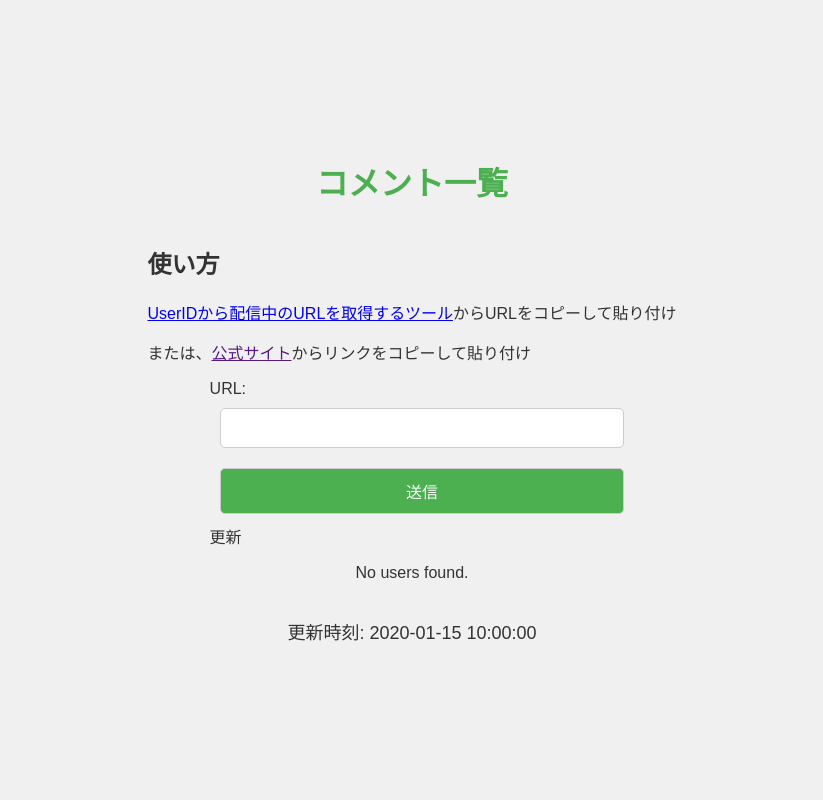
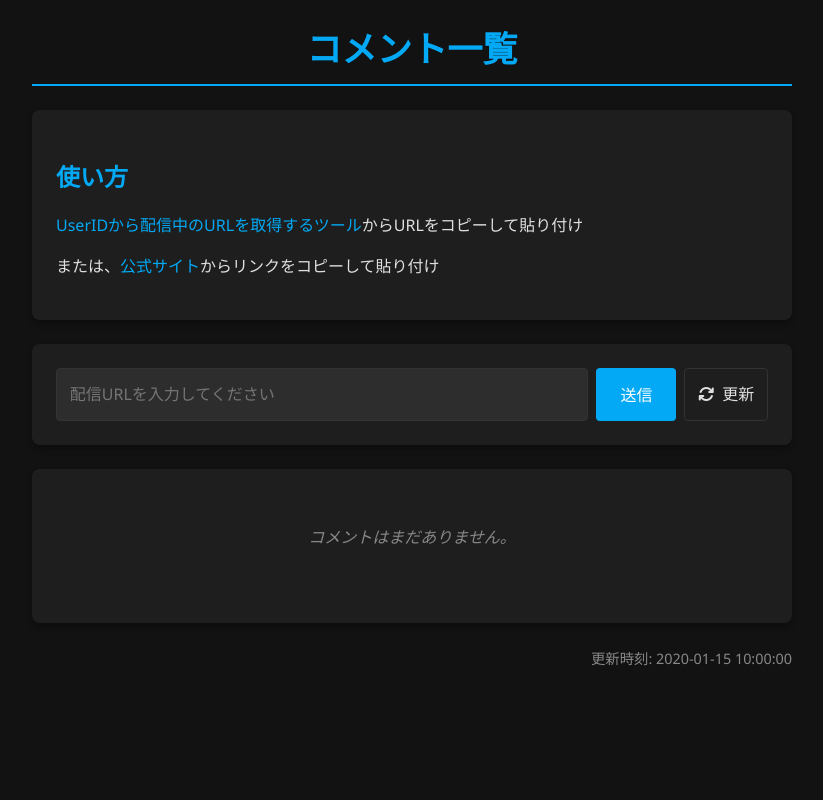
Before and after one commit to saipi-1129/mirrativ-Comment, a Flask app: template templates/index.html in a window 1280 px wide. Shown: the whole page, without its empty margins (228-1051 px from the left). Run offline with Flask 3, Linux system fonts and the light colour scheme; the template is opened without the code that fills it: most values are stand-ins (such as "Sample title", 1, 10 or a date in 2020).

Commit message:
Update index.html

```diff
--- a/templates/index.html
+++ b/templates/index.html
@@ -3,160 +3,233 @@
   <head>
     <meta charset="UTF-8" />
     <meta name="viewport" content="width=device-width, initial-scale=1.0" />
-    <!-- <meta http-equiv="refresh" content="2; URL="> -->
     <title>オンラインユーザー</title>
+    <link rel="stylesheet" href="https://cdnjs.cloudflare.com/ajax/libs/font-awesome/6.5.1/css/all.min.css" />
     <style>
-      body {
-        font-family: Arial, sans-serif;
-        background-color: #f0f0f0;
-        color: #333;
+      :root {
+        --bg-color: #121212;
+        --text-color: #e0e0e0;
+        --accent-color: #03a9f4;
+        --card-bg: #1e1e1e;
+        --input-bg: #2d2d2d;
+        --border-color: #333;
+        --success: #4caf50;
+        --error: #f44336;
+      }
+
+      * {
         margin: 0;
         padding: 0;
-        display: flex;
-        flex-direction: column;
-        align-items: center;
-        justify-content: center;
-        min-height: 100vh;
-        box-sizing: border-box; /* スクロールバーのズレ対策 */
+        box-sizing: border-box;
+        font-family: 'Segoe UI', Tahoma, Geneva, Verdana, sans-serif;
+      }
+
+      body {
+        background-color: var(--bg-color);
+        color: var(--text-color);
+        line-height: 1.6;
+        padding: 20px;
+        max-width: 800px;
+        margin: 0 auto;
       }
 
       h1 {
-        color: #4caf50;
+        font-size: 2.2rem;
+        margin-bottom: 1.5rem;
         text-align: center;
-        font-size: 2em; /* モバイルでも読みやすいサイズに */
+        color: var(--accent-color);
+        border-bottom: 2px solid var(--accent-color);
+        padding-bottom: 0.5rem;
       }
 
-      input,
-      button {
-        padding: 10px;
-        margin: 10px;
-        border: 1px solid #ccc;
-        border-radius: 5px;
-        font-size: 16px;
-        width: 100%; /* モバイル画面に合わせるために幅を100%に */
-        box-sizing: border-box;
+      h2 {
+        font-size: 1.5rem;
+        margin: 1.5rem 0 1rem;
+        color: var(--accent-color);
+      }
+
+      .card {
+        background-color: var(--card-bg);
+        border-radius: 8px;
+        padding: 1.5rem;
+        margin-bottom: 1.5rem;
+        box-shadow: 0 4px 6px rgba(0, 0, 0, 0.3);
+      }
+
+      p {
+        margin-bottom: 1rem;
+      }
+
+      a {
+        color: var(--accent-color);
+        text-decoration: none;
+        transition: color 0.2s;
+      }
+
+      a:hover {
+        text-decoration: underline;
+        color: #29b6f6;
+      }
+
+      .url-form {
+        display: flex;
+        flex-direction: column;
+        gap: 0.8rem;
+      }
+
+      .input-group {
+        display: flex;
+        flex-direction: row;
+        gap: 0.5rem;
+      }
+
+      input {
+        flex: 1;
+        padding: 0.8rem;
+        background-color: var(--input-bg);
+        color: var(--text-color);
+        border: 1px solid var(--border-color);
+        border-radius: 4px;
+        font-size: 1rem;
+      }
+
+      input:focus {
+        outline: none;
+        border-color: var(--accent-color);
       }
 
       button {
-        background-color: #4caf50;
+        padding: 0.8rem 1.5rem;
+        background-color: var(--accent-color);
         color: white;
+        border: none;
+        border-radius: 4px;
+        cursor: pointer;
+        font-size: 1rem;
+        transition: background-color 0.2s;
+      }
+
+      button:hover {
+        background-color: #0288d1;
+      }
+
+      .refresh-btn {
+        display: flex;
+        align-items: center;
+        justify-content: center;
+        background-color: var(--card-bg);
+        color: var(--text-color);
+        padding: 0.8rem;
+        border: 1px solid var(--border-color);
+        border-radius: 4px;
         cursor: pointer;
       }
 
-      button:hover {
-        background-color: #45a049;
+      .refresh-btn:hover {
+        background-color: #333;
       }
 
-      .fa-refresh {
-        cursor: pointer;
+      .refresh-btn i {
+        margin-right: 0.5rem;
+      }
+
+      #error {
+        background-color: rgba(244, 67, 54, 0.2);
+        color: var(--error);
+        padding: 1rem;
+        border-radius: 4px;
+        margin: 1rem 0;
+      }
+
+      .comment-list {
+        list-style-type: none;
+      }
+
+      .comment-item {
+        background-color: var(--card-bg);
+        padding: 1rem;
+        border-radius: 4px;
+        margin-bottom: 0.8rem;
+        border-left: 3px solid var(--accent-color);
+      }
+
+      .comment-name {
+        font-weight: bold;
+        color: var(--accent-color);
+      }
+
+      .no-comments {
+        text-align: center;
+        padding: 2rem;
+        color: #888;
+        font-style: italic;
       }
 
       #time {
-        font-size: 18px;
-        margin: 20px 0;
+        text-align: right;
+        margin-top: 1.5rem;
+        font-size: 0.9rem;
+        color: #888;
       }
 
-      ul {
-        list-style-type: none;
-        padding: 0;
-        margin: 0;
-        width: 100%;
-        max-width: 600px;
-        height: 1000px; /* モバイル表示用に高さを調整 */
-        overflow-y: auto;
-        border: 1px solid #ddd;
-        border-radius: 5px;
-        background-color: #fff;
+      @media (max-width: 600px) {
+        body {
+          padding: 15px;
         }
 
-      li {
-        background-color: #fff;
-        margin: 5px 0;
-        padding: 10px;
-        border-bottom: 1px solid #ddd;
-
-      }
-
-      #error {
-        color: red;
-        font-weight: bold;
-      }
-
-      .how img {
-        max-width: 600px; /* 画像の最大幅を設定 */
-        width: 100%; /* 幅を100%にして親要素に合わせる */
-        height: auto; /* 高さは自動調整 */
-      }
-
-      /* モバイル用のスタイル */
-      @media (max-width: 600px) {
-        body {
-          padding: 10px;
+        .input-group {
+          flex-direction: column;
         }
 
         h1 {
-          font-size: 1.5em;
-        }
-
-        ul {
-          height: 1000px; /* モバイル表示用にリストの高さをさらに調整 */
-        }
-
-        input,
-        button {
-          font-size: 14px;
-        }
-
-        .how img {
-          max-width: 100%; /* スマホの画面幅に合わせて画像を縮小 */
-          height: auto;
+          font-size: 1.8rem;
         }
       }
     </style>
-
   </head>
   <body>
     <h1>コメント一覧</h1>
-    <div class="how">
+
+    <div class="card">
       <h2>使い方</h2>
-      <p><a href="https://liveid.saipi1129.com/">UserIDから配信中のURLを取得するツール</a>からURLをコピーして貼り付け</p>
-      <p>または、<a href="">公式サイト</a>からリンクをコピーして貼り付け</p>
-      <!-- <img src="images/example.png" alt="" >  -->
+      <p><a href="https://liveid.saipi1129.com/" target="_blank">UserIDから配信中のURLを取得するツール</a>からURLをコピーして貼り付け</p>
+      <p>または、<a href="" target="_blank">公式サイト</a>からリンクをコピーして貼り付け</p>
     </div>
 
-
-    <form action="/liveid" method="POST">
-      <label for="liveid">URL:</label>
-      <input name="liveid" value=""></input>
+    <div class="card">
+      <form action="/liveid" method="POST" class="url-form">
+        <div class="input-group">
+          <input name="liveid" placeholder="配信URLを入力してください" value=""></input>
           <button type="submit">送信</button>
-      <a onclick="window.location.reload(true);">
-        <i class="fa-refresh" aria-hidden="true"></i><span>更新</span>
+          <a class="refresh-btn" onclick="window.location.reload(true);">
+            <i class="fa fa-refresh" aria-hidden="true"></i><span>更新</span>
           </a>
+        </div>
       </form>
-
-
+    </div>
 
     {% if error %}
     <div id="error">{{ error }}</div>
     {% endif %}
 
+    <div class="card">
       {% if names %}
-    <ul>
+      <ul class="comment-list">
         {% for item in comment_list %}
-      <li>{{ item.name }} : {{ item.comment }}</li>
+        <li class="comment-item"><span class="comment-name">{{ item.name }}</span> : {{ item.comment }}</li>
         {% endfor %}
-
       </ul>
       {% else %}
-      <p>No users found.</p>
+      <p class="no-comments">コメントはまだありません。</p>
       {% endif %}
+    </div>
 
     {% if hour is not none %}
     <div id="time">
       更新時刻: {{ time }}
     </div>
     {% endif %}
-  </body>
+
     <script>
       let reloadInterval;
 
@@ -179,10 +252,6 @@
 
       // 現在のURLが /liveid であるかをチェックして、リロードを設定
       if (window.location.pathname === '/liveid') {
-      const imgElement = document.querySelector('.how img');
-      if (imgElement) {
-        imgElement.style.display = 'none'; // 画像を隠す
-      }
         // ページが非アクティブになった場合の処理
         document.addEventListener('visibilitychange', function() {
           if (document.visibilityState === 'visible') {
@@ -198,4 +267,5 @@
         startAutoReload();
       }
     </script>
+  </body>
 </html>
```
Lines whose indentation alone changed are shown as unchanged.
